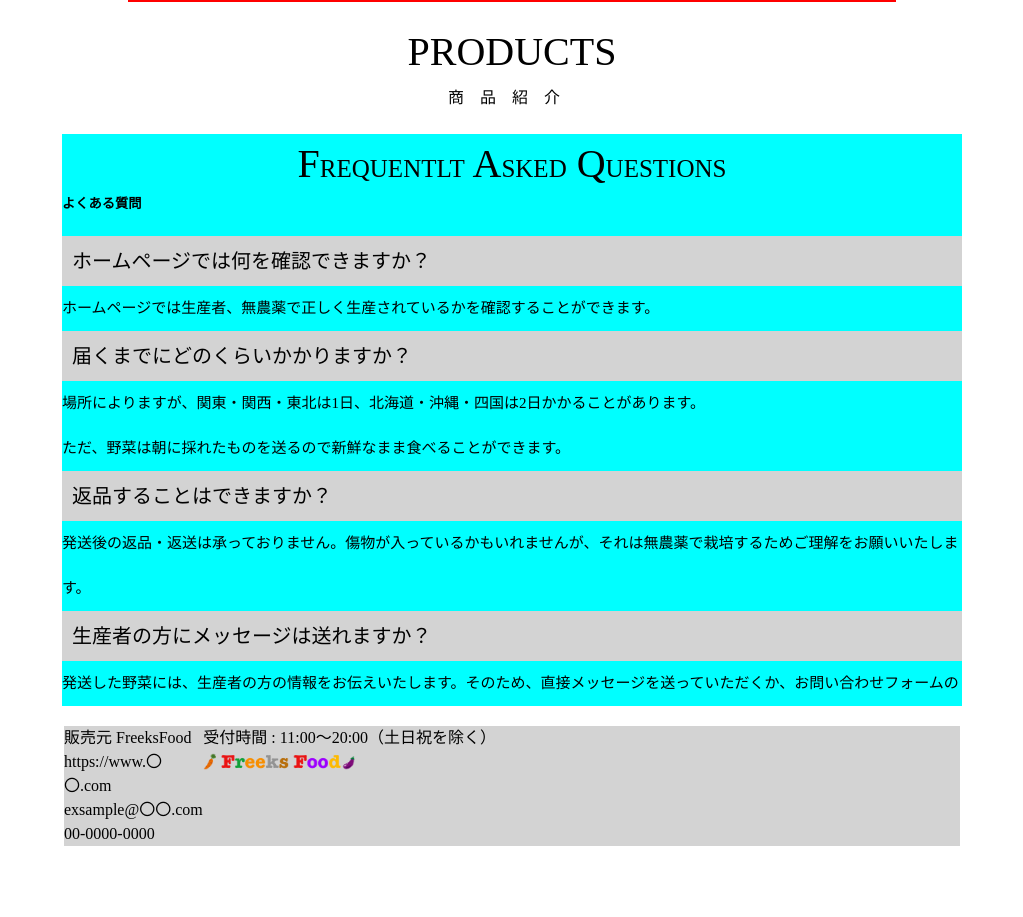
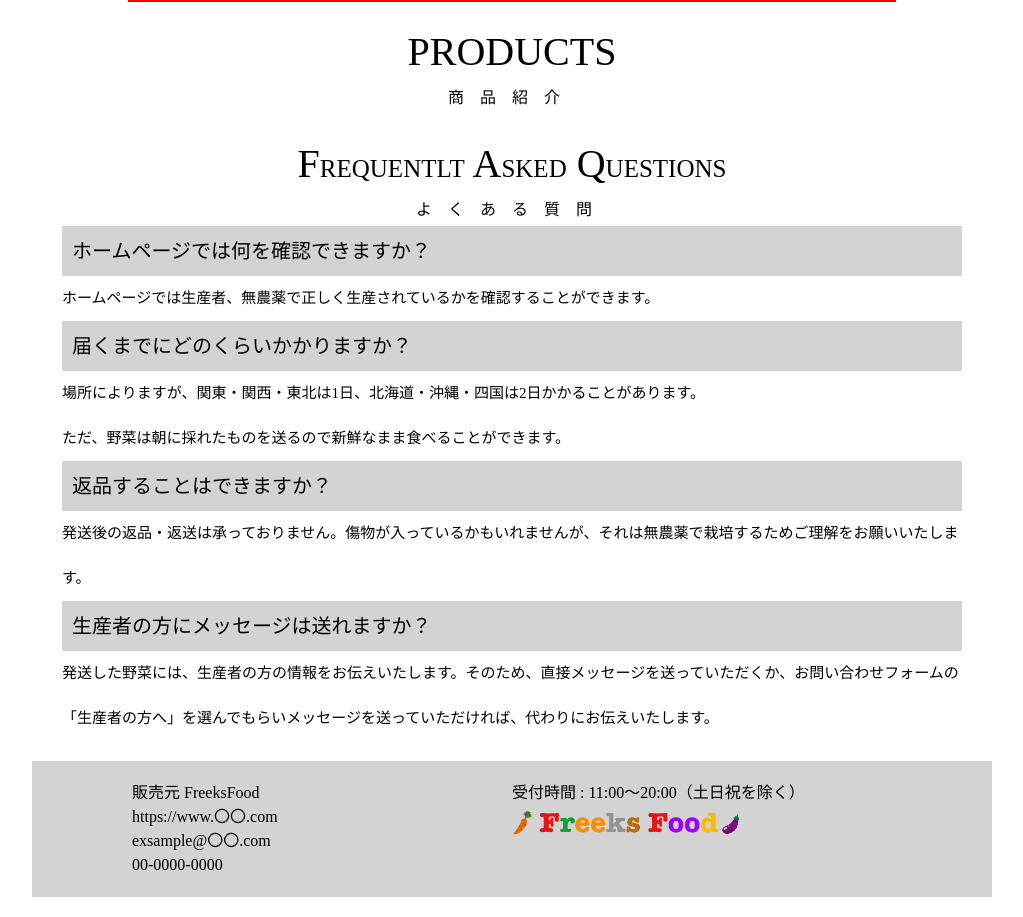
Before and after one commit to Daisuke-Matsubara/-, a plain HTML site: page index.html in a window 1280 px wide. Shown: the part 5060-5977 px from the top of the page, without its empty margins (128-1151 px from the left). Before the commit the page ends 5926 px from the top, so only its background shows below. Drawn offline with Linux system fonts and the light colour scheme.

Commit message:
R5.4.7プログラミング問題

```diff
--- a/css/reest.css
+++ b/css/reest.css
@@ -184,7 +184,6 @@ h5{
 .FAQ{
     width: 900px;
     margin: 20px auto;
-    background-color: aqua;
 }
 
 .ex7{
@@ -193,13 +192,17 @@ h5{
 }
 
 .footer{
-    width: 70%;
+    width: 75%;
     display: flex;
     margin: 20px auto;
+    padding: 20px 100px;
     background-color: lightgray;
 }
 
+.footer1{
+    width: 50%;
+}
 
 .footerlogo{
-    width: 20%;
+    width: 60%;
 }
--- a/index.html
+++ b/index.html
@@ -176,7 +176,7 @@
     <!-- よくある質問 -->
   <div class="FAQ">
     <p class="ex3" >F<span>REQUENTLT</span> A<span>SKED</span> Q<span>UESTIONS</span></p>
-    <h5>よくある質問</h5>
+    <p class="ex6">よくある質問</p>
 
     <p class="ex5">ホームページでは何を確認できますか？</p>
     <p class="ex7">ホームページでは生産者、無農薬で正しく生産されているかを確認することができます。</p>
@@ -189,7 +189,8 @@
     <p class="ex7">発送後の返品・返送は承っておりません。傷物が入っているかもいれませんが、それは無農薬で栽培するためご理解をお願いいたします。</p>
 
     <p class="ex5">生産者の方にメッセージは送れますか？</p>
-    <p class="ex7">発送した野菜には、生産者の方の情報をお伝えいたします。そのため、直接メッセージを送っていただくか、お問い合わせフォームの</p>
+    <p class="ex7">発送した野菜には、生産者の方の情報をお伝えいたします。そのため、直接メッセージを送っていただくか、お問い合わせフォームの
+      「生産者の方へ」を選んでもらいメッセージを送っていただければ、代わりにお伝えいたします。</p>
   </div>
 
   <!-- フッター -->
@@ -200,7 +201,7 @@
          exsample@〇〇.com<br>
          00-0000-0000</p>
     </div>
-    <div class="footer2">
+    <div class="footer1">
       <p>受付時間 : 11:00～20:00（土日祝を除く）</p>
       <img src="images/logo.png" alt="ロゴ" class="footerlogo">
     </div>
```
